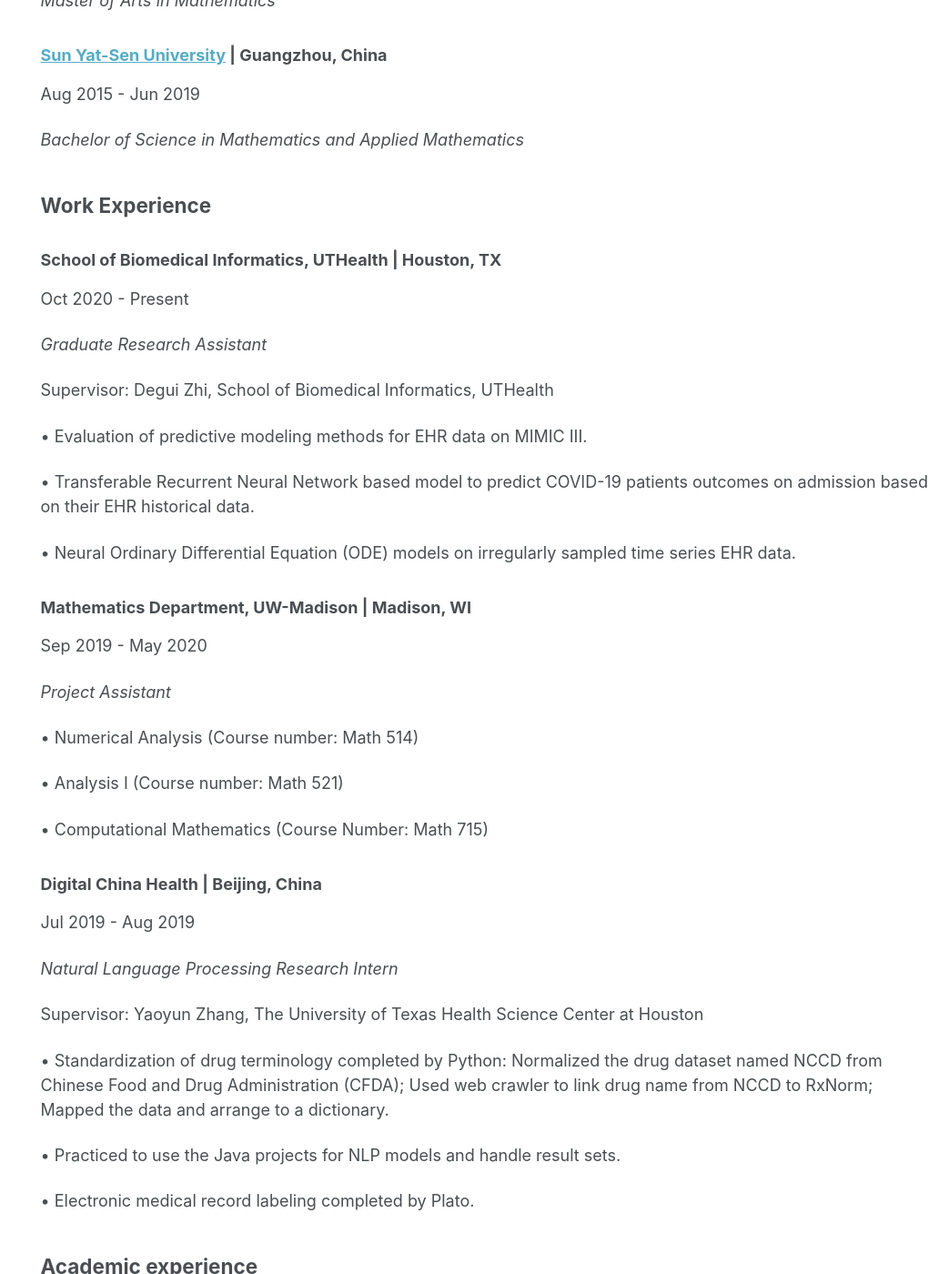
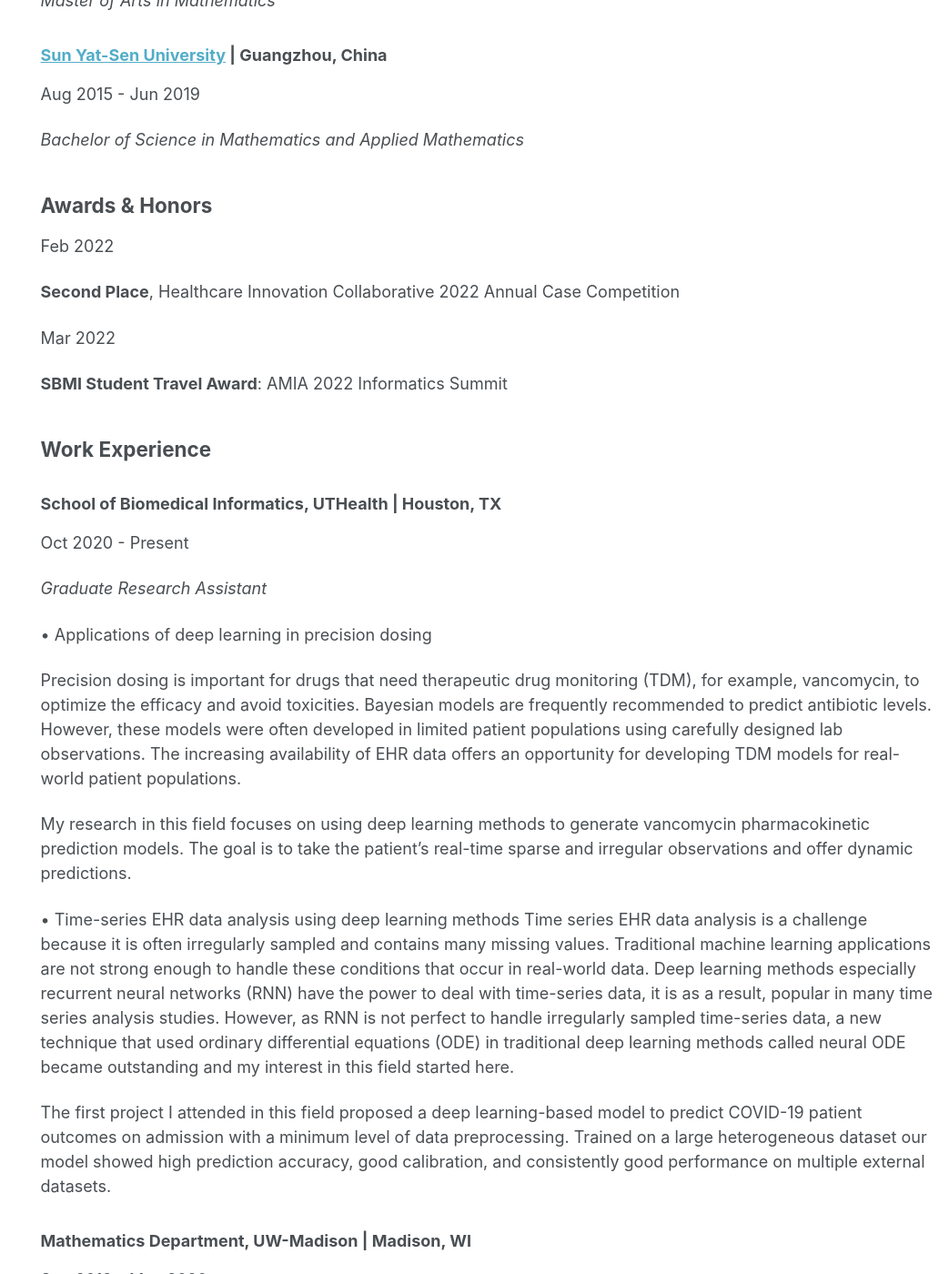
Before and after one commit to BingyuMao/BingyuMao.github.io, a Jekyll site: the page built from _pages/cv.md, in a window 1280 px wide and 1400 px high, scrolled down 510 px. Shown: the whole window at 91% size, without its empty margins (237-1280 px from the left). Built offline with Jekyll 4.4.1, drawn with Linux system fonts in a browser that asks for light colours; some of the changed text lies outside the part shown.

Commit message:
Update cv.md

```diff
--- a/_pages/cv.md
+++ b/_pages/cv.md
@@ -33,6 +33,17 @@ Aug 2015 - Jun 2019
 *Bachelor of Science in Mathematics and Applied Mathematics*
 
 
+## Awards & Honors
+
+Feb 2022
+
+**Second Place**, Healthcare Innovation Collaborative 2022 Annual Case Competition
+
+Mar 2022
+
+**SBMI Student Travel Award**: AMIA 2022 Informatics Summit
+
+
 ## Work Experience
 
 ### School of Biomedical Informatics, UTHealth | Houston, TX
@@ -41,13 +52,17 @@ Oct 2020 - Present
 
 *Graduate Research Assistant*
 
-Supervisor: Degui Zhi, School of Biomedical Informatics, UTHealth
+• Applications of deep learning in precision dosing
 
-• Evaluation of predictive modeling methods for EHR data on MIMIC III.
+Precision dosing is important for drugs that need therapeutic drug monitoring (TDM), for example, vancomycin, to optimize the efficacy and avoid toxicities. Bayesian models are frequently recommended to predict antibiotic levels. However, these models were often developed in limited patient populations using carefully designed lab observations. The increasing availability of EHR data offers an opportunity for developing TDM models for real-world patient populations.
 
-• Transferable Recurrent Neural Network based model to predict COVID-19 patients outcomes on admission based on their EHR historical data.
+My research in this field focuses on using deep learning methods to generate vancomycin pharmacokinetic prediction models. The goal is to take the patient’s real-time sparse and irregular observations and offer dynamic predictions.
 
-• Neural Ordinary Differential Equation (ODE) models on irregularly sampled time series EHR data.
+• Time-series EHR data analysis using deep learning methods
+Time series EHR data analysis is a challenge because it is often irregularly sampled and contains many missing values. Traditional machine learning applications are not strong enough to handle these conditions that occur in real-world data. Deep learning methods especially recurrent neural networks (RNN) have the power to deal with time-series data, it is as a result, popular in many time series analysis studies. However, as RNN is not perfect to handle irregularly sampled time-series data, a new technique that used ordinary differential equations (ODE) in traditional deep learning methods called neural ODE became outstanding and my interest in this field started here.
+
+The first project I attended in this field proposed a deep learning-based model to predict COVID-19 patient outcomes on admission with a minimum level of data preprocessing. Trained on a large heterogeneous dataset our model showed high prediction accuracy, good calibration, and consistently good performance on multiple external datasets.
+
 
 ### Mathematics Department, UW-Madison | Madison, WI
 
@@ -55,11 +70,8 @@ Sep 2019 - May 2020
 
 *Project Assistant*
 
-• Numerical Analysis (Course number: Math 514)
+Assisted in courses: Numerical Analysis, Analysis I, and Computational Mathematics.
 
-• Analysis I (Course number: Math 521)
-
-• Computational Mathematics (Course Number: Math 715)
 
 ### Digital China Health | Beijing, China
 
@@ -67,78 +79,30 @@ Jul 2019 - Aug 2019
 
 *Natural Language Processing Research Intern*
 
-Supervisor: Yaoyun Zhang, The University of Texas Health Science Center at Houston
+• Standardization of drug terminology completed by Python:
 
-• Standardization of drug terminology completed by Python: Normalized the drug dataset named NCCD from Chinese Food and Drug Administration (CFDA); Used web crawler to link drug name from NCCD to RxNorm; Mapped the data and arrange to a dictionary.
+Normalized the drug dataset NCCD from the Chinese Food and Drug Administration;
 
-• Practiced to use the Java projects for NLP models and handle result sets.
+Used web crawler technique to map drugs from NCCD to RxNorm.
 
 • Electronic medical record labeling completed by Plato.
 
-## Academic experience
 
-### Testing frameworks for personalizing bipolar disorder
+## Activities
 
-Feb 2019 - Jan 2020
+### SBMI Student Government Organization, UTHealth
 
-Supervisor: Amy Louise Cochran, Mathematics and Population Health Sciences departments, UW-Madison
+Mar 2022 - Present
 
-• Built a model to personalize bipolar disorder using Stochastic Differential Equation;
-
-• Optimized the model by adjust the parameters using real dataset;
-
-• Gave results by MATLAB.
-
-### Ensemble Kalman Filter Method under bayesian framework
-
-Oct 2018 - May 2019
-
-Supervisor: Qin Li, Mathematics Department, UW-Madison
-
-• Solved inverse problems by using the Ensemble Kalman Filter method for parameter estimation under Bayesian framework;
-
-• Gave numerical results by MATLAB.
-
-### The use of Fourier transforms in image processing
-
-Nov 2018 - Dec 2018
-
-Supervisor: Gheorghe Craciun,  Mathematics Department, UW-Madison
-
-Course project in “Methods of Applied Mathematics”completed by MATLAB:
-
-• Studied the Fourier transformation and correspond Discrete Fourier Transformation;
-
-• Deal with the application of Fourier transformation in image enhancing. Besides, based on convolution theorem, build the connection between spatial domain image enhancing and frequency domain image enhancing;
-
-• Used Gaussian lowpass filter and Gaussian high-pass filter as examples on some images to test the Fourier transform specific effects;
-
-• Gave a brief extension on Discrete Cosine Transformation and Discrete Time Fourier Transformation.
-
-## Awards
-
-### Mathematical Contest In Modeling/Interdisciplinary Contest In Modeling (MCM/ICM)
-
-Feb 2017
-
-Honorable Mention
-
-### China Undergraduate Mathematical Contest in Modeling (CUMCM)
-
-Sep 2017
-
-Second prize
+*Academic Committee*
 
 ## Skills
 
-### Programming
+### Expert
+Python • R • MATLAB
 
-4+ years: MATLAB • R • C++ • C
+Github • Latex
 
-2+ years: Python • Java
+#Intermediate
 
-### Technology
-
-Github • Linux • Latex
-
-Microsoft Word • Excel • PowerPoint
+Java • C++ • C
```
